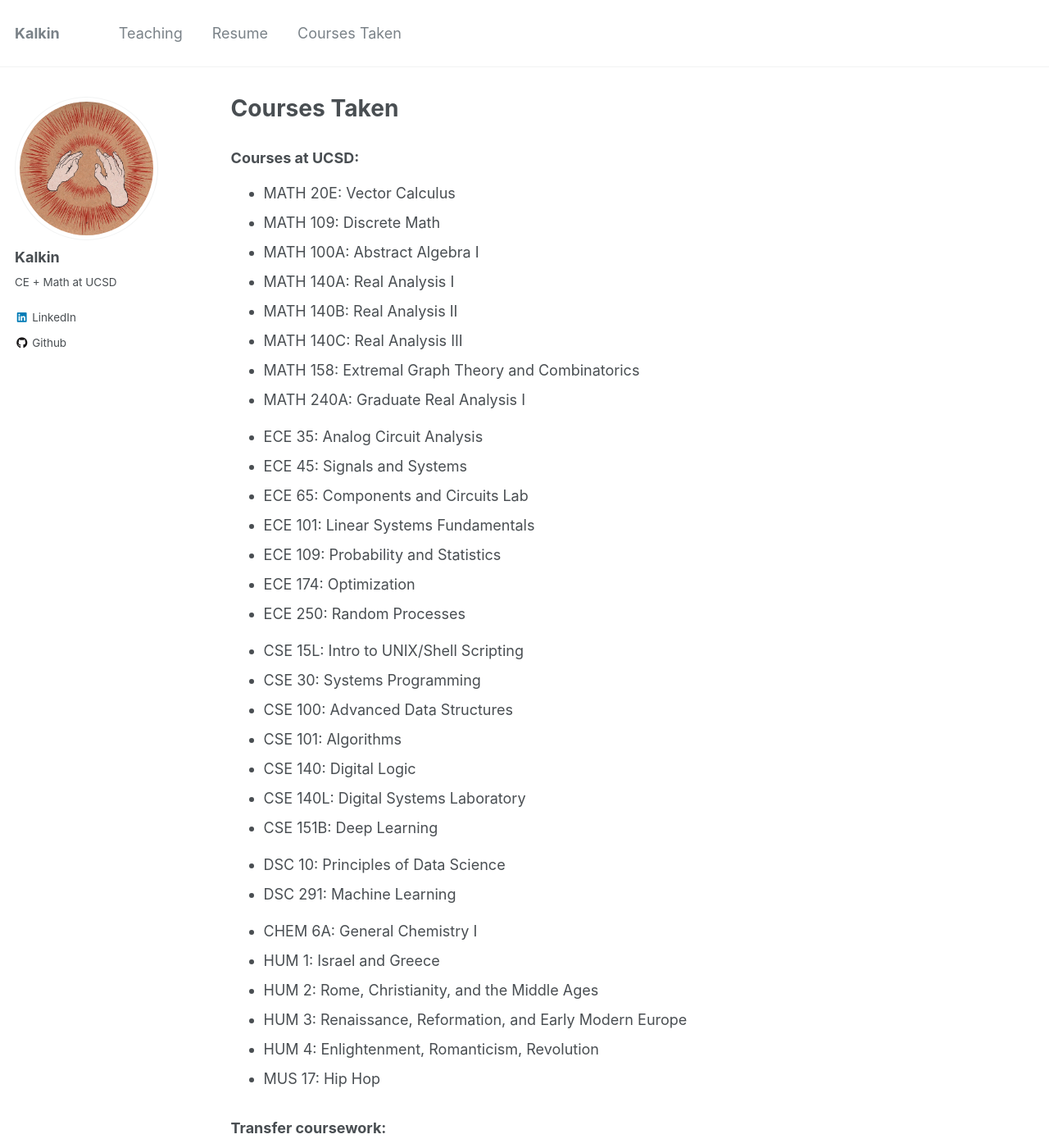
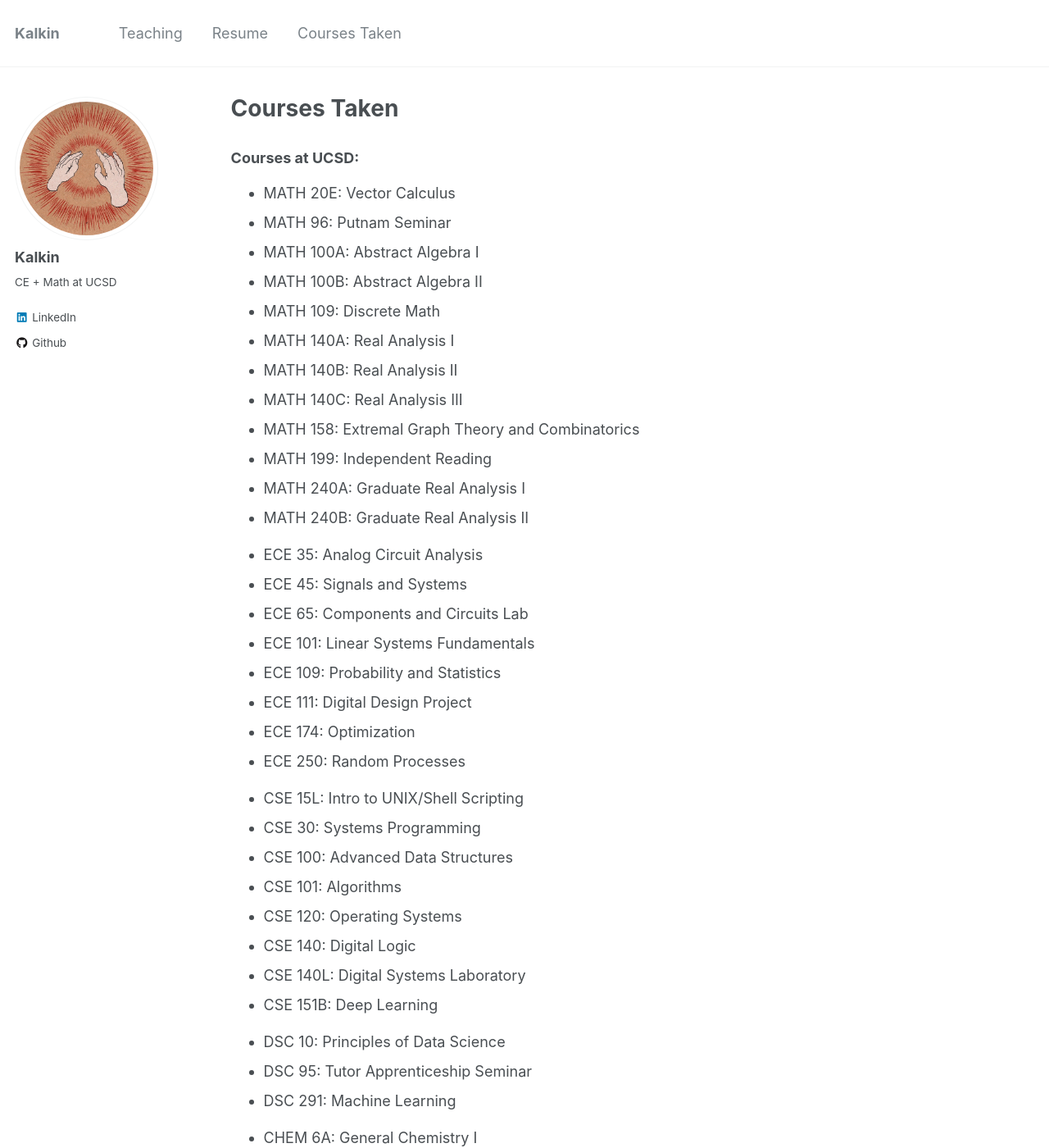
Before and after one commit to kalkulator413/kalkulator413.github.io, a Jekyll site: the page built from _pages/courses.md, in a window 1280 px wide and 1400 px high. Shown: the whole window at 82% size. Built offline with Jekyll 4.4.1, drawn with Linux system fonts in a browser that asks for light colours; some of the changed text lies outside the part shown.

Commit message:
Update courses.md

```diff
--- a/_pages/courses.md
+++ b/_pages/courses.md
@@ -8,13 +8,17 @@ author_profile: true
 ### Courses at UCSD:
 
 - MATH 20E: Vector Calculus
+- MATH 96: Putnam Seminar
+- MATH 100A: Abstract Algebra I
+- MATH 100B: Abstract Algebra II
 - MATH 109: Discrete Math
-- MATH 100A: Abstract Algebra I
 - MATH 140A: Real Analysis I
 - MATH 140B: Real Analysis II
 - MATH 140C: Real Analysis III
 - MATH 158: Extremal Graph Theory and Combinatorics
+- MATH 199: Independent Reading
 - MATH 240A: Graduate Real Analysis I
+- MATH 240B: Graduate Real Analysis II
 
 <!-- -->
 
@@ -23,6 +27,7 @@ author_profile: true
 - ECE 65: Components and Circuits Lab
 - ECE 101: Linear Systems Fundamentals
 - ECE 109: Probability and Statistics
+- ECE 111: Digital Design Project
 - ECE 174: Optimization
 - ECE 250: Random Processes
 
@@ -32,6 +37,7 @@ author_profile: true
 - CSE 30: Systems Programming
 - CSE 100: Advanced Data Structures
 - CSE 101: Algorithms
+- CSE 120: Operating Systems
 - CSE 140: Digital Logic
 - CSE 140L: Digital Systems Laboratory
 - CSE 151B: Deep Learning
@@ -39,6 +45,7 @@ author_profile: true
 <!-- -->
 
 - DSC 10: Principles of Data Science
+- DSC 95: Tutor Apprenticeship Seminar
 - DSC 291: Machine Learning
 
 <!-- -->
@@ -49,6 +56,8 @@ author_profile: true
 - HUM 3: Renaissance, Reformation, and Early Modern Europe
 - HUM 4: Enlightenment, Romanticism, Revolution
 - MUS 17: Hip Hop
+- REV 20: Honors Seminar
+- SIO 199: Special Studies
 
 <!-- -->
 
```
